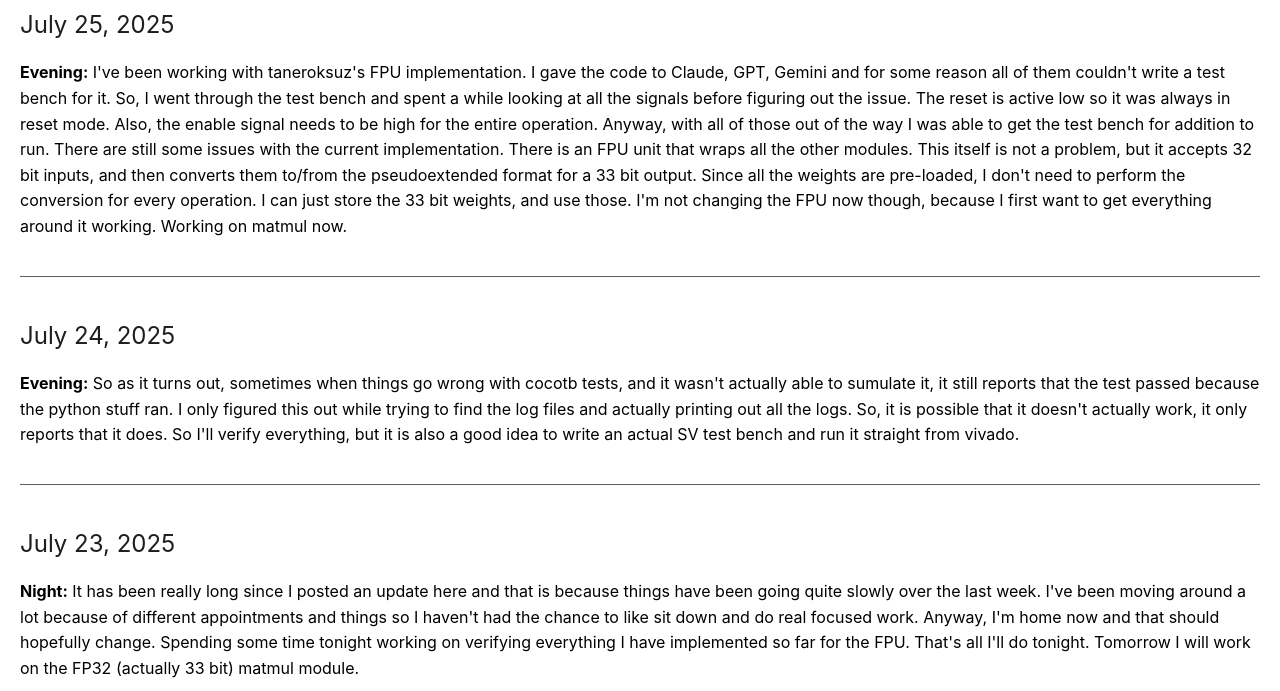
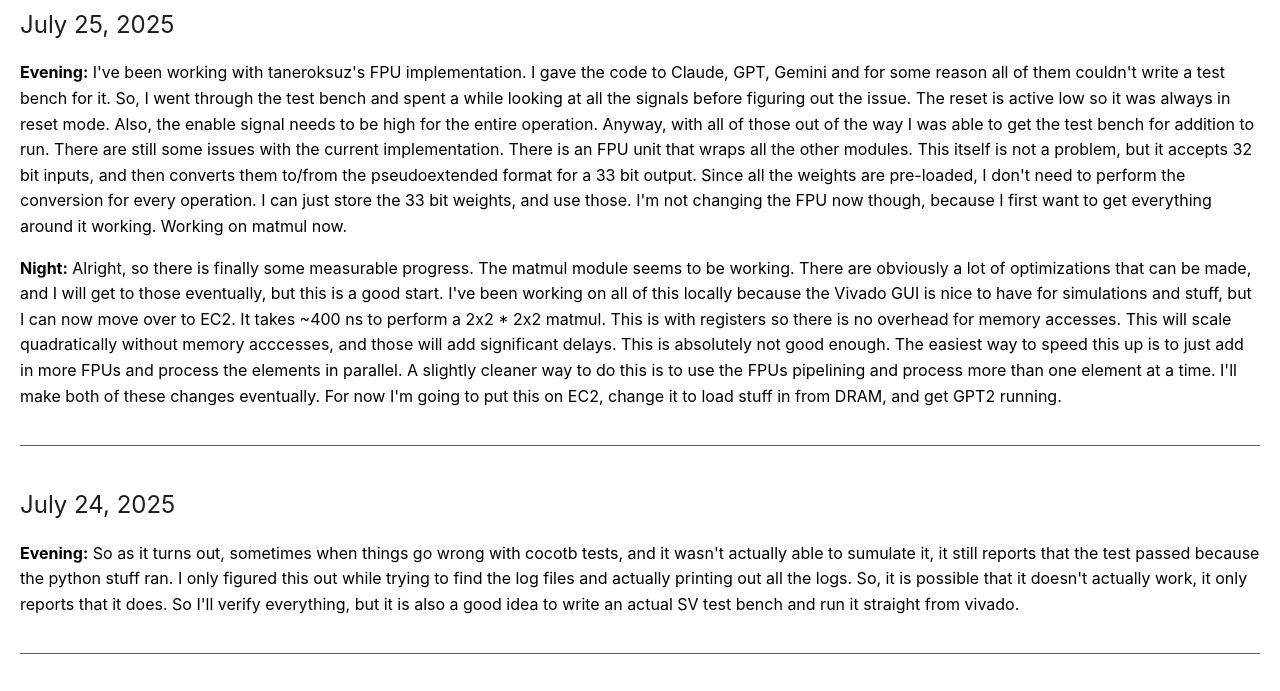
Before and after one commit to VMoorjani/VMoorjani.github.io, a plain HTML site: page projects/FPGALLM.html in a window 1280 px wide. Shown: the part 88-779 px from the top of the page. Drawn offline with Linux system fonts and the light colour scheme.

Commit message:
fp32 matmul

```diff
--- a/projects/FPGALLM.html
+++ b/projects/FPGALLM.html
@@ -21,6 +21,17 @@
                 Since all the weights are pre-loaded, I don't need to perform the conversion for every operation. I can just store the
                 33 bit weights, and use those. I'm not changing the FPU now though, because I first want to get everything around it working.
                 Working on matmul now.
+            </p>
+            <p>
+                Night: Alright, so there is finally some measurable progress. The matmul module seems to be working. There are obviously
+                a lot of optimizations that can be made, and I will get to those eventually, but this is a good start. I've been working
+                on all of this locally because the Vivado GUI is nice to have for simulations and stuff, but I can now move over to EC2.
+                It takes ~400 ns to perform a 2x2 * 2x2 matmul. This is with registers so there is no overhead for memory accesses.
+                This will scale quadratically without memory acccesses, and those will add significant delays.
+                This is absolutely not good enough. The easiest way to speed this up is to just add in more FPUs and process the elements
+                in parallel. A slightly cleaner way to do this is to use the FPUs pipelining and process more than one element at a time.
+                I'll make both of these changes eventually. For now I'm going to put this on EC2, change it to load stuff in from DRAM,
+                and get GPT2 running.
             </p>
         </article>
         <article class="blog-post">
```
Also changed, not shown: images/FPGALLM/FP32MatMul.png (added).
